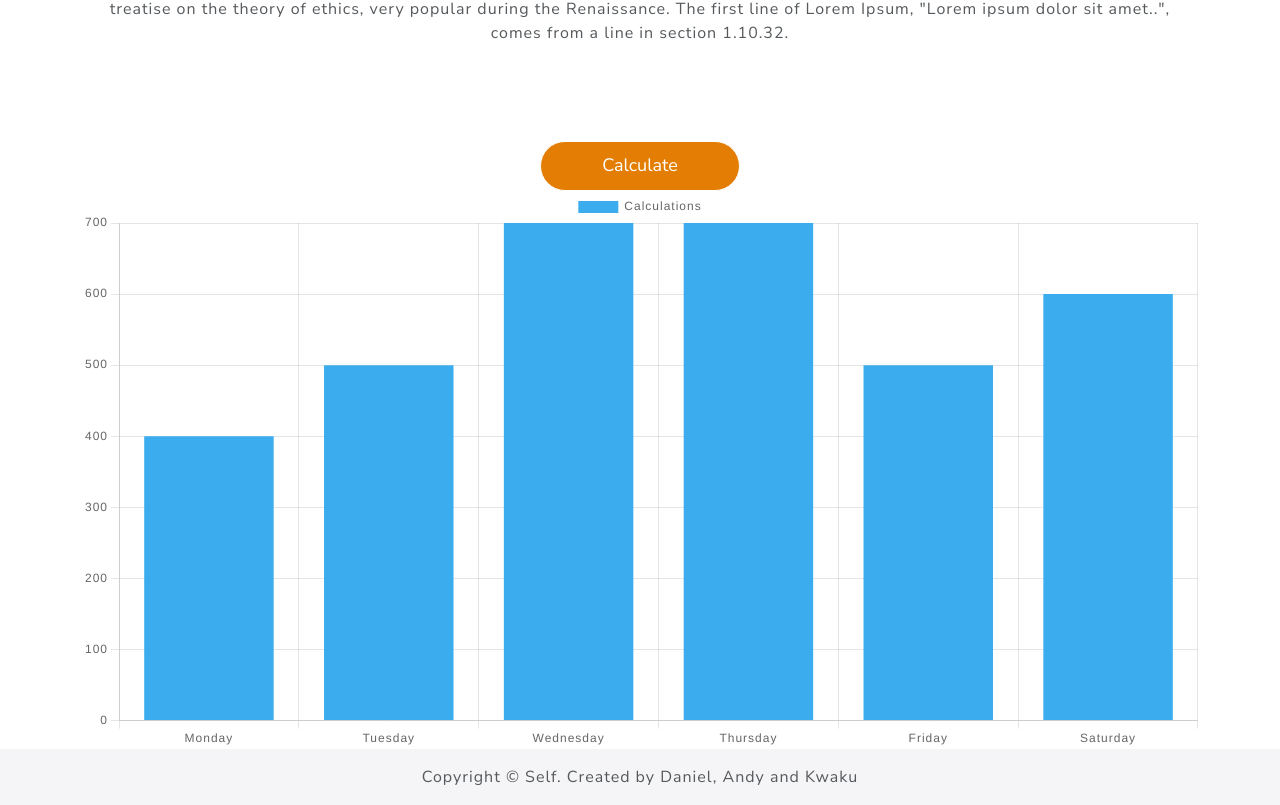
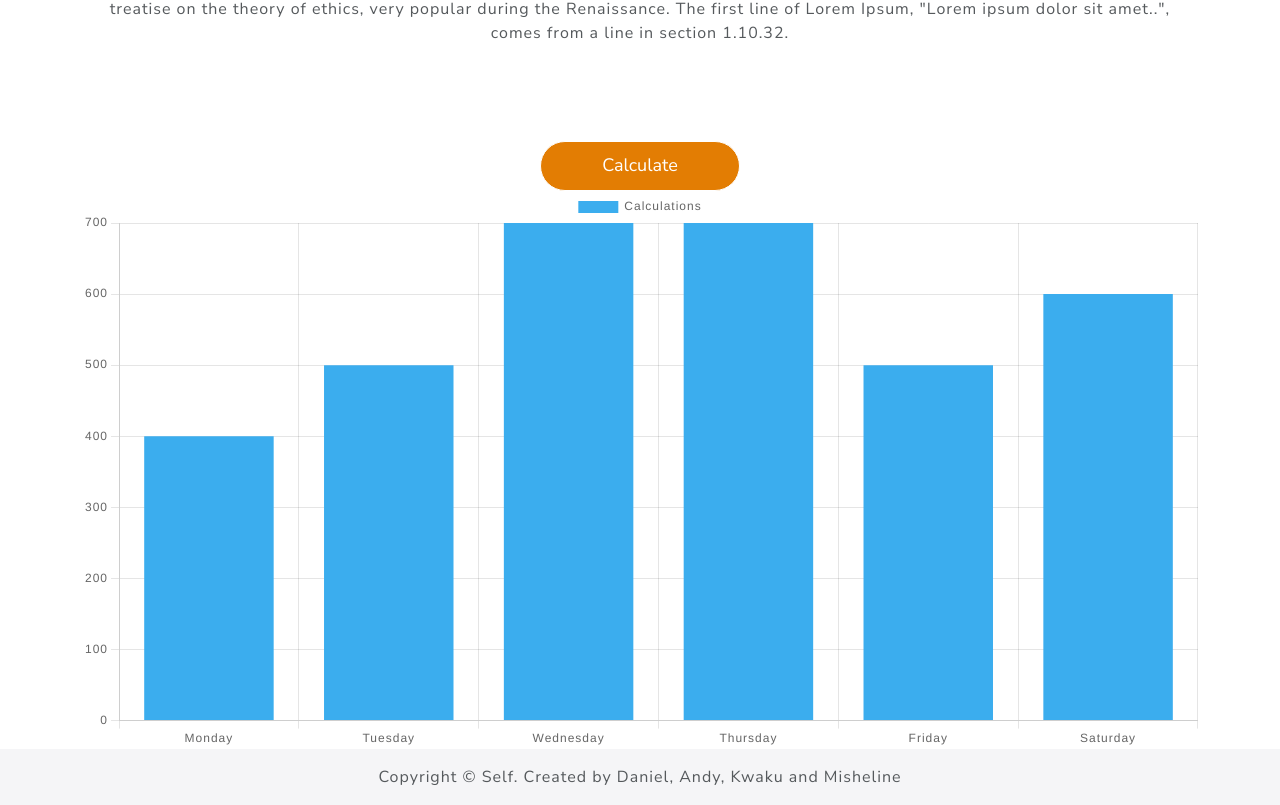
Before and after one commit to Danielamoateng1989/group-industry-project, a React (Create React App) app: page / in a window 1280 px wide. Shown: the part 587-1392 px from the top of the page. Built offline with nearby package versions, Linux system fonts and the light colour scheme.

Commit message:
Add group name to footer

```diff
--- a/src/components/Footer.js
+++ b/src/components/Footer.js
@@ -9,7 +9,7 @@ const Footer = () => {
                 <Row>
                     <Col className="text-center py-3">
 
-                     Copyright &copy; Self. Created by Daniel, Andy and Kwaku
+                     Copyright &copy; Self. Created by Daniel, Andy, Kwaku and Misheline
                     </Col>
                 </Row>
             </Container>
```
